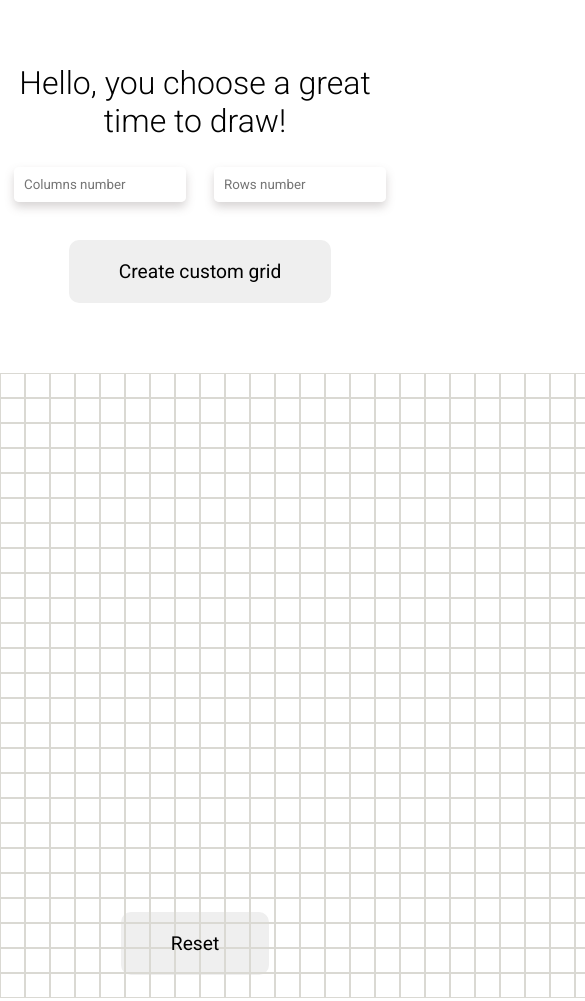
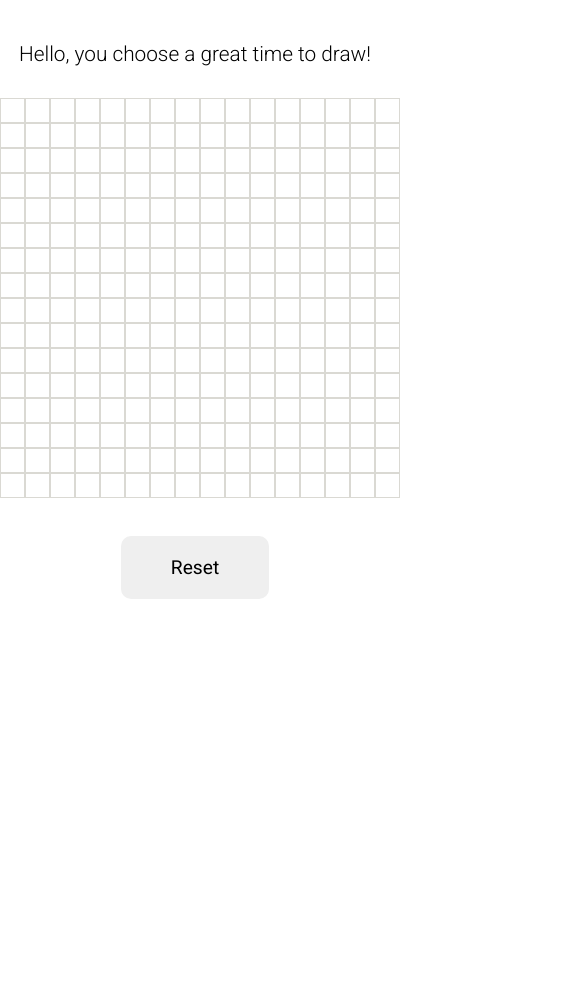
Before and after one commit to wadewilsones/Drawing-pad, a website built with webpack: page docs/index.html in a window 390 px wide. Shown: the top 1001 px of the page, 585 px wide, since content can reach past the window. After the commit the page ends 844 px from the top, so only its background shows below. Built offline with nearby package versions, Linux system fonts and the light colour scheme.

Commit message:
mobile version was added

```diff
--- a/index.js
+++ b/index.js
@@ -13,7 +13,7 @@ main.append(grid);
 
 
 //Add blocks to grid
-window.onload = createGrid(grid, 25, 25);
+window.onload = createGrid(grid, 16, 16);
 
 
 //Reset or Adjust the grid.
--- a/src/js/inputHandle.js
+++ b/src/js/inputHandle.js
@@ -46,8 +46,7 @@ export function createGrid(gridName, col, row, color){
     for (let i = 0; i < cellNumber; i++){
         let cell = document.createElement('div');
         gridName.append(cell);
-        gridName.style.cssText = 'grid-template-columns: repeat(' + col + ',' + sizeCell + 'px); grid-template-rows: repeat(' + row + ',' + sizeCell + 'px); width:'+ width +'px; height:' + height +'px;';
-        //gridName.style.cssText = 'grid-template-columns: repeat(' + col + ',' + cellWidth + '%); grid-template-rows: repeat(' + row + ',' + cellWidth + '%); width:500px; margin:auto'
+        gridName.style.cssText = 'grid-template-columns: repeat(' + col + ',' + sizeCell + 'px); grid-template-rows: repeat(' + row + ',' + sizeCell + 'px); max-width:'+ width +'px; max-height:' + height +'px;';
         cell.setAttribute('class', 'gridCell');
 
         //Drawing a cell when mousemove
--- a/src/style.css
+++ b/src/style.css
@@ -9,14 +9,17 @@ body{
     background-color: rgb(255, 255, 255);
 }
 
+
+
+/*Style for a grid*/
+
+@media screen and (min-width:800px){
+
     h1{
         text-align: center;
         font-weight: 300;
         margin-top: 2em;
     }
-
-/*Style for a grid*/
-
 
 .gridStyle{
 
@@ -123,62 +126,33 @@ form input[type = 'text']{
     background-color: rgba(7, 223, 72, 0.807);
     cursor: pointer;
 }
+}
+
 
 
 /*Smartphone*/
 
-@media screen and (max-width:500px){
+@media screen and (max-width:799px){
 
-.gridStyle{
-
-    margin: 2em auto 0;
-    display: grid;
-    max-width: 500px;
-    max-height: 500px;
+    h1{
+        text-align: center;
+        font-weight: 300;
+        font-size:1.3em;
+        margin-top: 2em;
     }
 
-.gridStyle-Clear{
 
-    margin: 2em auto 0;
-    display: grid;
-    grid-template-columns: 0;
-    grid-template-rows: 0;
+    main{
+        max-width:500px;
+        margin: auto;
     }
 
-.gridCell{
-    border: 1px solid rgb(218, 217, 211);
+    form{
+        display: none;
+        border:2px solid red;
     }
 
-.gridCell:hover{
-    background-color: rgb(105, 96, 96);
-}
-
-/*Input styles*/
-
-form{
-
-    margin: auto;
-    width:400px;
-    display: flex;
-    align-items: center;
-    justify-content: space-around;
-    flex-wrap: wrap;
-    -webkit-appearance: none;
-}
-
-form input[type = 'text']{
-
-    box-shadow:rgba(121, 111, 111, 0.3) 0px 5px 10px;
-    background-color: rgba(255, 255, 255, 0.738);
-    border-radius: 5px;
-    padding: 10px;
-    margin-top: 2em;
-    -webkit-appearance: none;
-}
-
-/*Style for grid-cleaner and size buttons*/
-
-#btn_change_size,#btn_reset{
+         #btn_reset{
         display: block;
         margin: 2em auto;
         padding: 20px 50px;
@@ -188,6 +162,20 @@ form input[type = 'text']{
         -webkit-appearance: none;
     }
 
+    .gridStyle{
+
+        margin: 2em auto 0;
+        display: grid;
+
+    }
+
+    .gridCell{
+        border: 1px solid rgb(218, 217, 211);
+    }
+
+
+
+
 
 
 }
```
Also changed, not shown: docs/main.js (+3 -3 lines). Lines whose indentation alone changed are shown as unchanged.
